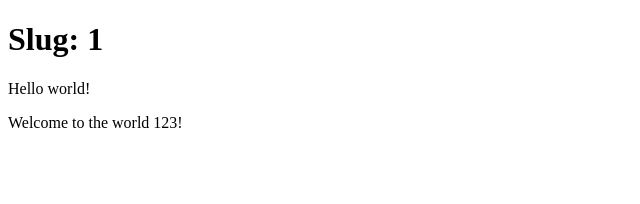
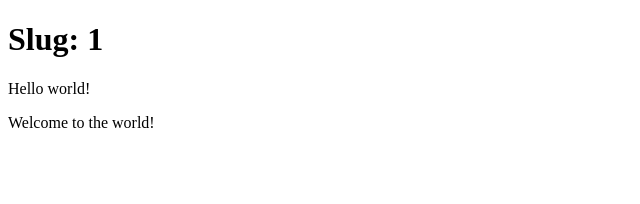
Before and after one commit to tranquocphongvn/next-jest-cicd, a Next.js app: page /blog/1 in a window 1280 px wide. Shown: the top 204 px of the page, without its empty margins (0-640 px from the left). Built offline with nearby package versions, Linux system fonts and the light colour scheme.

Commit message:
update code. fix error

```diff
--- a/app/blog/[slug]/page.tsx
+++ b/app/blog/[slug]/page.tsx
@@ -12,6 +12,6 @@ export default function Page({ params }: Params) {
   return <>
       <h1>Slug: {params.slug}</h1>
       <p>Hello world!</p>
-      <p>Welcome to the world 123!</p>
+      <p>Welcome to the world!</p>
   </>
 }
```
